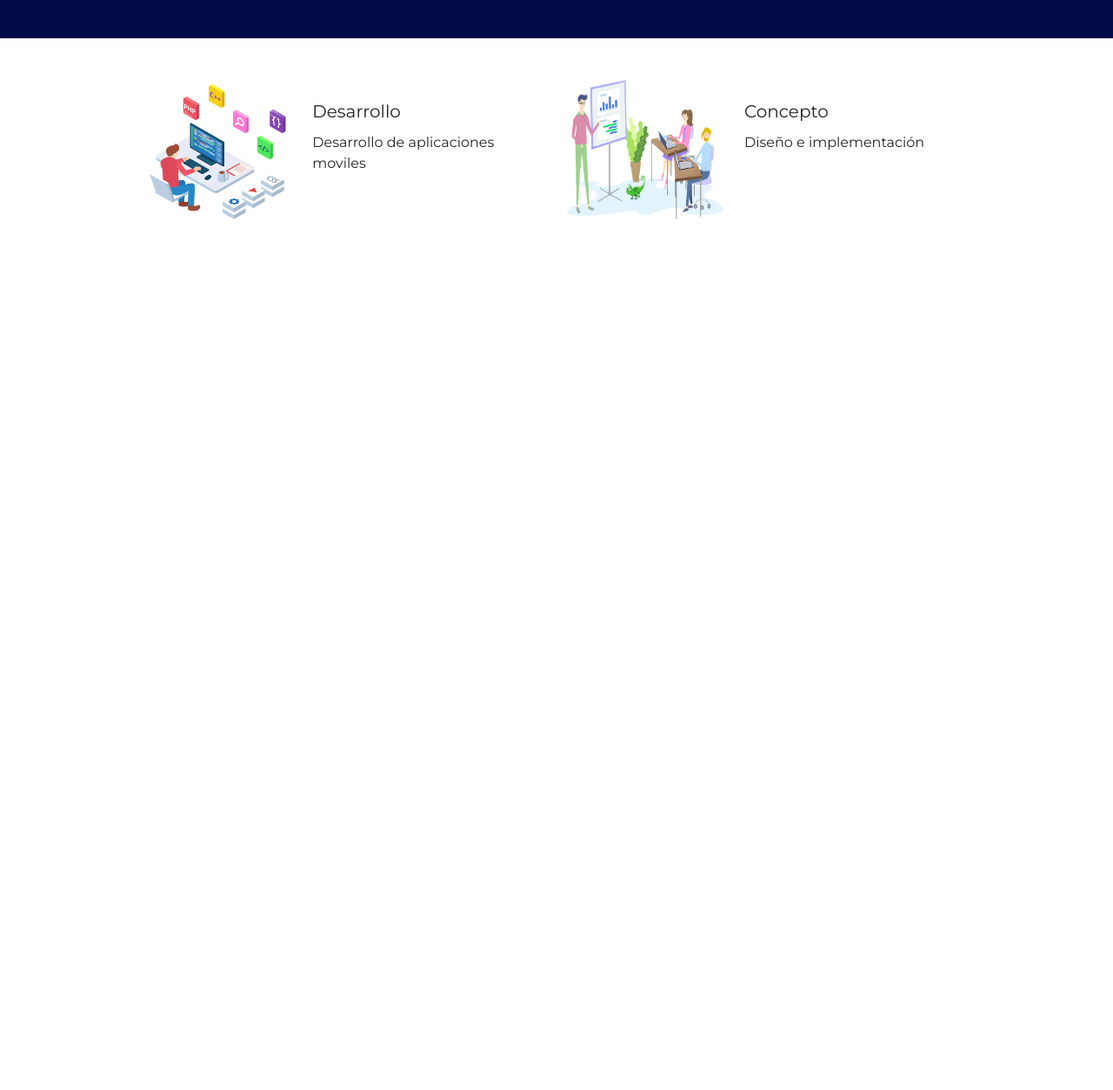
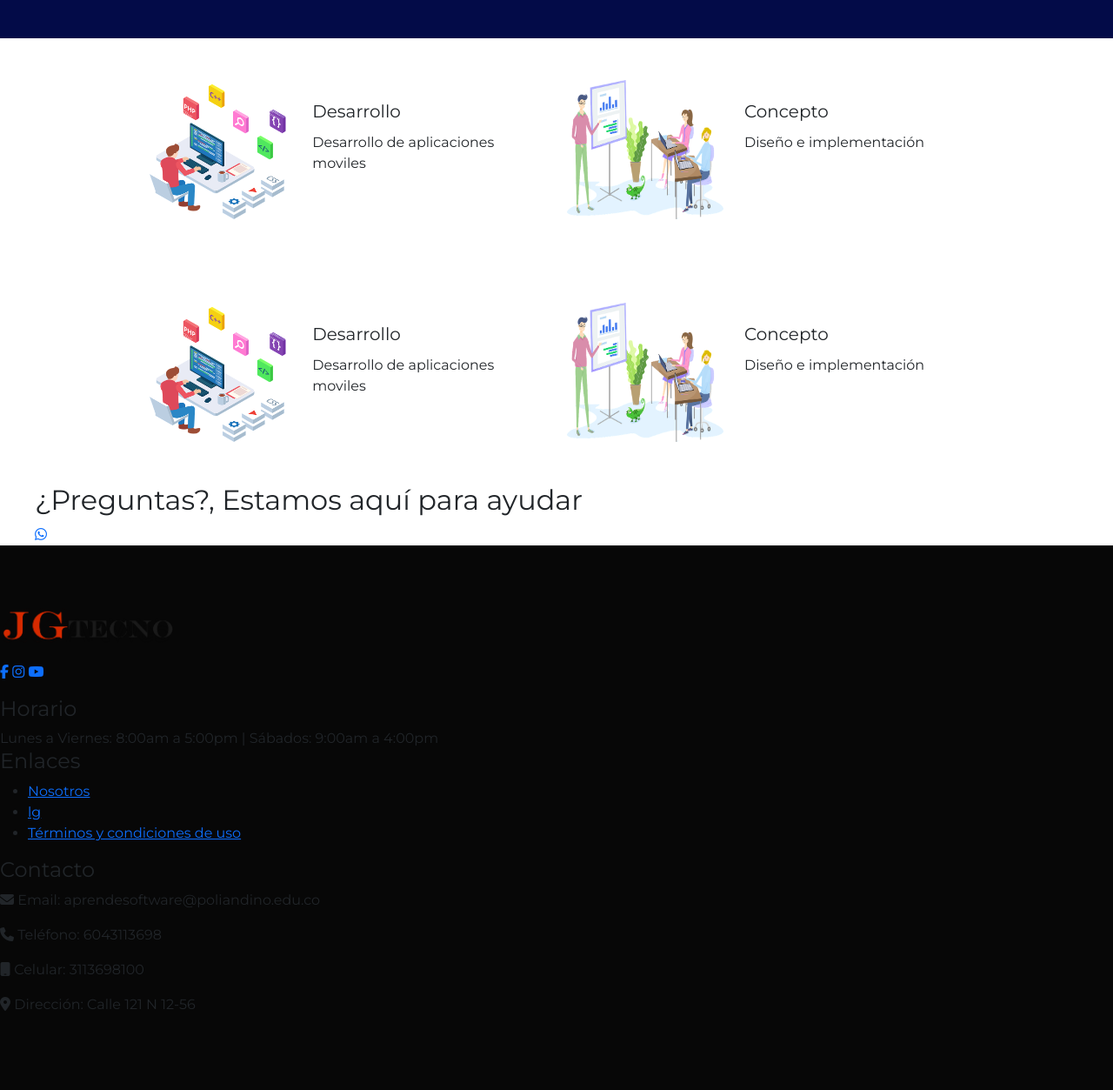
Before and after one commit to jorgegrajalesu/proyecto_grupo2, a plain HTML site: page index.html in a window 1280 px wide. Shown: the part 1166-2419 px from the top of the page at 87% size. Before the commit the page ends 1466 px from the top, so only its background shows below. Drawn offline with nearby package versions, Linux system fonts and the light colour scheme.

Commit message:
v8/11/22

```diff
--- a/css/style.css
+++ b/css/style.css
@@ -35,6 +35,7 @@ body {
 
 .buy{
     margin-left: 30%;
+
 }
 
 /* servicios */
@@ -42,3 +43,30 @@ body {
     width: 180px;
     height: 160px;
 }
+
+/* footer */
+#page-footer .ftcontainer{
+    display: flex;
+    justify-content: center;
+    flex-direction: column;
+    align-content: center;
+    align-items: flex-start;
+    background-color: rgb(7, 7, 7);
+    padding: 70px 0;
+}
+
+.footer__cta-ftcontainer{
+    max-width: 1200px;
+    flex-direction: row;
+    margin: 0 auto;
+    justify-content: space-between;
+}
+
+.ftrow{
+    display: flex;
+    align-content: center;
+    flex-direction: column;
+    justify-content: center;
+    align-items: center;
+    flex-wrap: wrap;
+}
--- a/index.html
+++ b/index.html
@@ -155,8 +155,97 @@
                 </div>
             </div>
 
+            <div class="col-lg-6 col-md-12 col-sm-12 d-flex justify-content-star my-5 icono-wrap">
+                <img src="img/desarrollo.png" alt="desarrollo" class="services">
+                <div>
+                    <h3 class="fs-5 mt-4 px-4 pb-1">Desarrollo</h3>
+                    <p class="px-4">
+                        Desarrollo de aplicaciones moviles
+                    </p>
+                </div>
+            </div>
+
+            <div class="col-lg-6 col-md-12 col-sm-12 d-flex justify-content-star my-5 icono-wrap">
+                <img src="img/concepto.png" alt="Concepto" class="services">
+                <div>
+                    <h3 class="fs-5 mt-4 px-4 pb-1">Concepto</h3>
+                    <p class="px-4">
+                        Diseño e implementación
+                    </p>
+                </div>
+            </div>
+
         </div>
     </section>
+
+    <!-- footer en M. BEM -->
+    <footer id="page-footer">
+        <div class="footer__cta">
+            <div class="footer__cta-ftcontainer">
+                <h2 class="cta__txt">¿Preguntas?, Estamos aquí para ayudar</h2>
+                <div class="cta__ftrow">
+                    <a href="https://wa.me/3105188168" class="cta__btn" target="_blank">
+                        <i class="fa fa-whatsapp"></i>
+                    </a>
+                </div>
+            </div>
+        </div>
+        <div class="ftcontainer">
+            <div class="footer__menu">
+                <figure>
+                    <img src="img/logo.png" alt="logo" width="200" class="footer__logo">
+                </figure>
+                <!-- iconos de redes -->
+                <p class="ft-social-row">
+                    <a href="https://www.facebook.com/" target="_blank" class="ft-social"><i class="fa fa-facebook"></i></a>
+                    <a href="https://www.instagram.com/" target="_blank" class="ft-social"><i class="fa fa-instagram"></i></a>
+                    <a href="https://www.youtube.com/" target="_blank" class="ft-social"><i class="fa fa-youtube"></i></a>
+                </p>
+            </div>
+            <!-- horarios -->
+            <div class="footer__menu">
+                <h4 class="footer__title">Horario</h4>
+                <span class="footer__info">
+                    Lunes a Viernes: 8:00am a 5:00pm | Sábados: 9:00am a 4:00pm
+                </span>
+            </div>
+            <!-- enlaces -->
+            <div class="footer__menu">
+                <h4 class="footer__title">Enlaces</h4>
+                <ul class="ft-link">
+                    <li class="footer__link">
+                        <a href="nosotros.html" target="_blank">Nosotros</a>
+                    </li>
+                    <li class="footer__link">
+                        <a href="lg.html" target="_blank">lg</a>
+                    </li>
+                    <li class="footer__link">
+                        <a href="condiciones.html" target="_blank">Términos y condiciones de uso</a>
+                    </li>
+                </ul>
+            </div>
+            <!-- Contactos -->
+            <div class="footer__menu">
+                <h4 class="footer__title">Contacto</h4>
+                <p class="footer__info">
+                    <i class="fas fa-envelope"></i>
+                    Email: aprendesoftware@poliandino.edu.co
+                </p>
+                <p class="footer__info">
+                    <i class="fas fa-phone"></i>
+                    Teléfono: 6043113698
+                </p>
+                <p class="footer__info">
+                    <i class="fas fa-mobile"></i>
+                    Celular: 3113698100
+                </p>
+                <p class="footer__info">
+                    <i class="fas fa-map-marker-alt"></i>
+                    Dirección: Calle 121 N 12-56
+                </p>
+            </div>
+        </div>
+    </footer>
 
 
 
```
